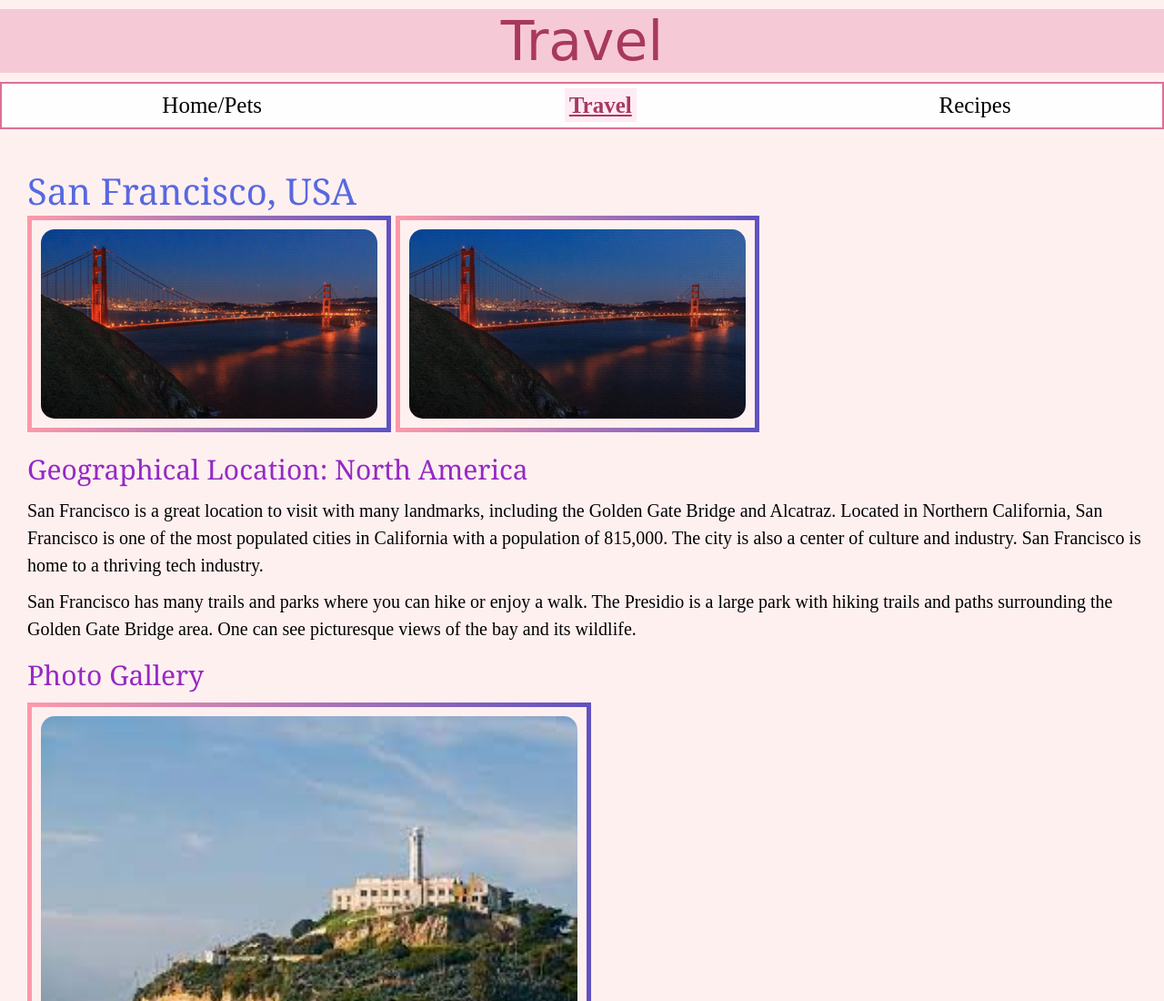
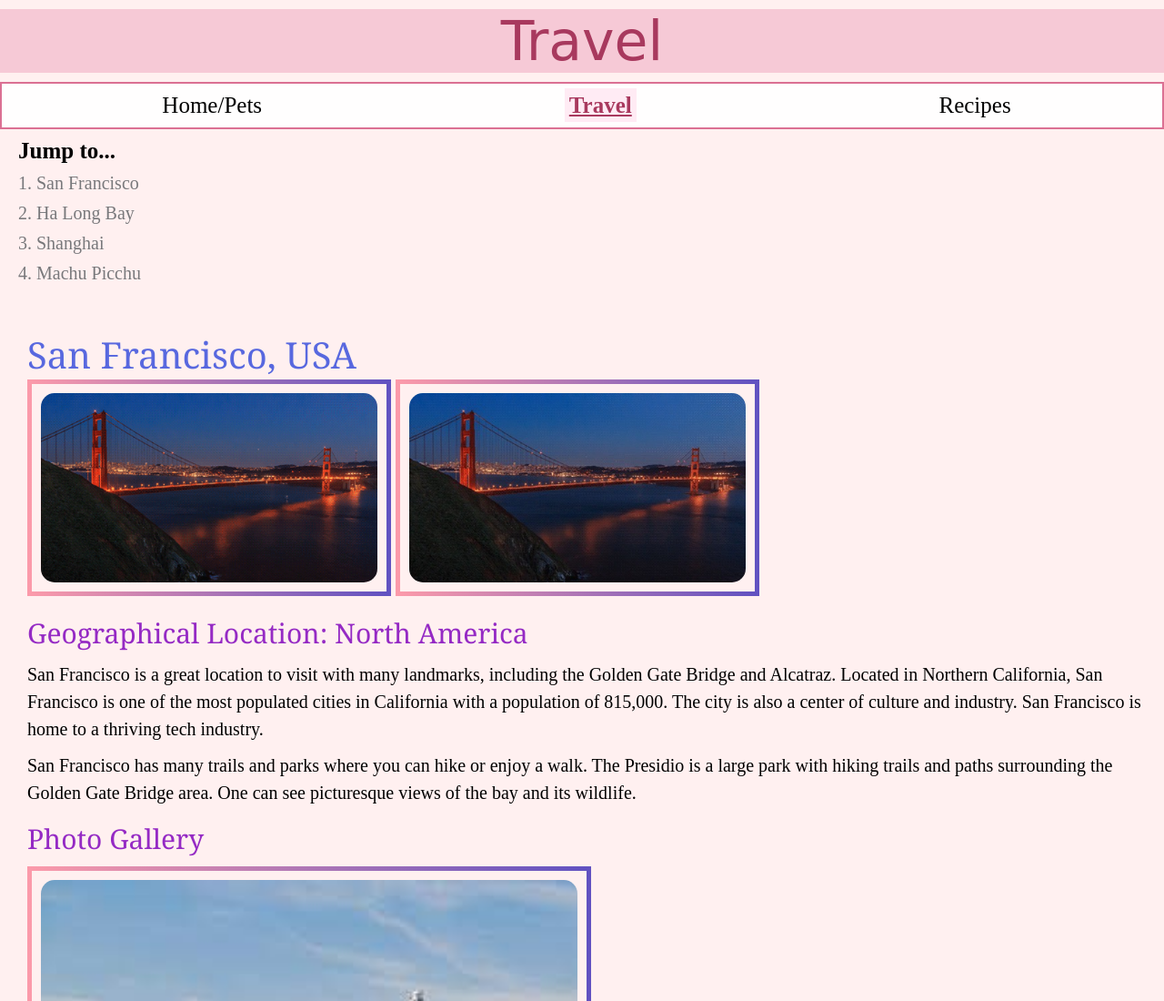
Before and after one commit to alinaachan/tablet_view_common, a plain HTML site: page travel.html in a window 1280 px wide. Shown: the top 1100 px of the page at 91% size. Drawn offline with Linux system fonts and the light colour scheme.

Commit message:
Add files via upload

```diff
--- a/travel.html
+++ b/travel.html
@@ -12,8 +12,8 @@
     <div class="skip"><a href = "#main">Skip to Main Content</a></div>
     <nav>
         <ul>
-            <li><a href="index.html" class="confirm-link">Home/Pets</a></li>
-            <li><a href="travel.html"class="confirm-link active">Travel</a></li>
+        <li><a href="index.html"class="confirm-link">Home/Pets</a></li>
+        <li><a href="travel.html" class="confirm-link active">Travel</a></li>
         <li><a href="recipes.html"class="confirm-link">Recipes</a></li>
         </ul>
     </nav>
@@ -28,6 +28,15 @@
           });
         });
     </script>
+    <nav class="travels-nav">
+        <span style="font-size: 25px; color: black; font-weight: bold;">Jump to...</span>
+        <ul>
+          <li><a href="#sanfran">San Francisco</a></li>
+          <li><a href="#halong">Ha Long Bay</a></li>
+          <li><a href="#shanghai">Shanghai</a></li>
+          <li><a href="#machu">Machu Picchu</a></li>
+        </ul>
+    </nav>
     <main id = "main">
         <div id="sanfran">
             <h2>San Francisco, USA</h2>
```
Also changed, not shown: recipes.html (+2 -2 lines), index.html (line endings or trailing spaces). Lines whose indentation alone changed are shown as unchanged.
